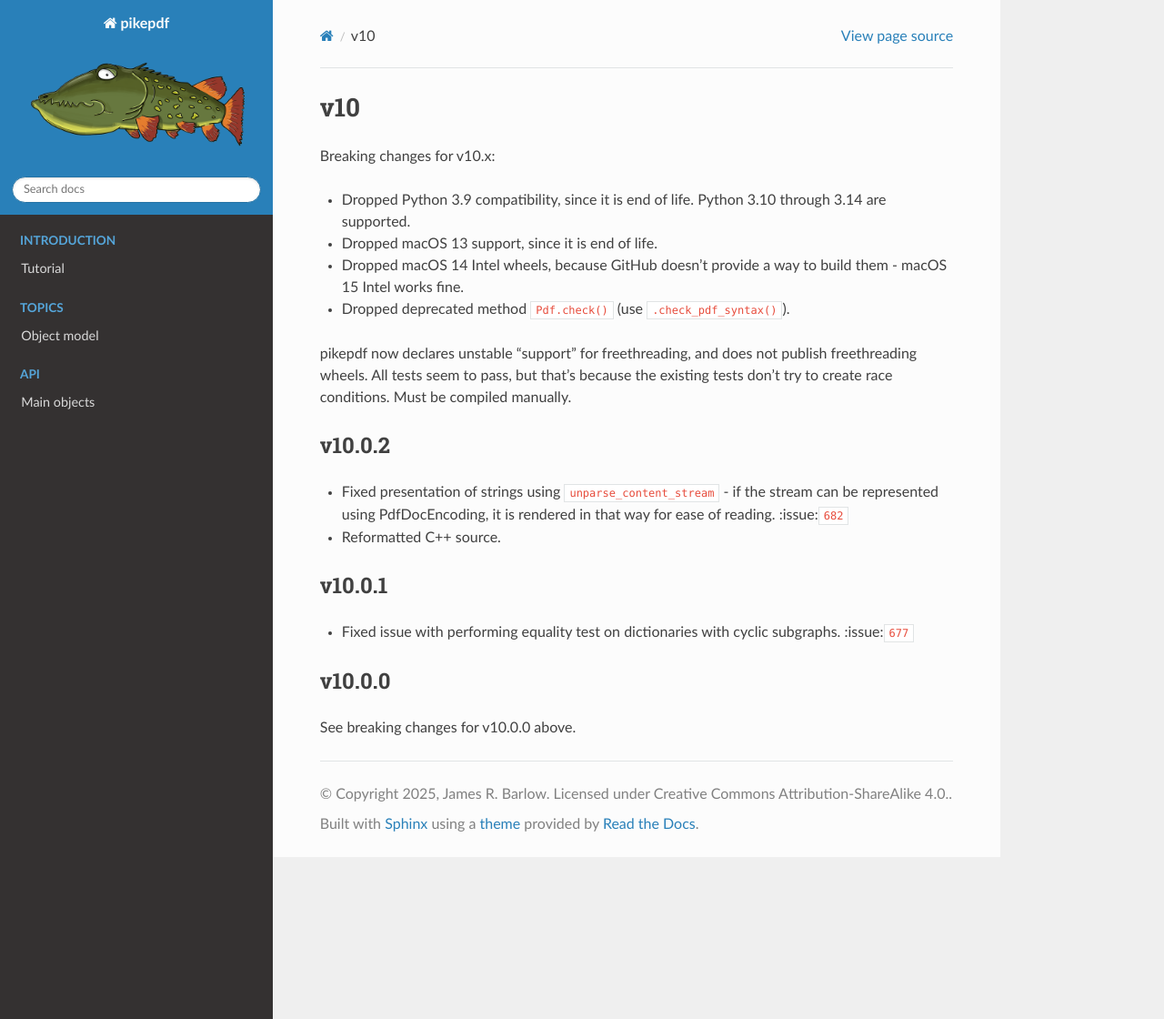
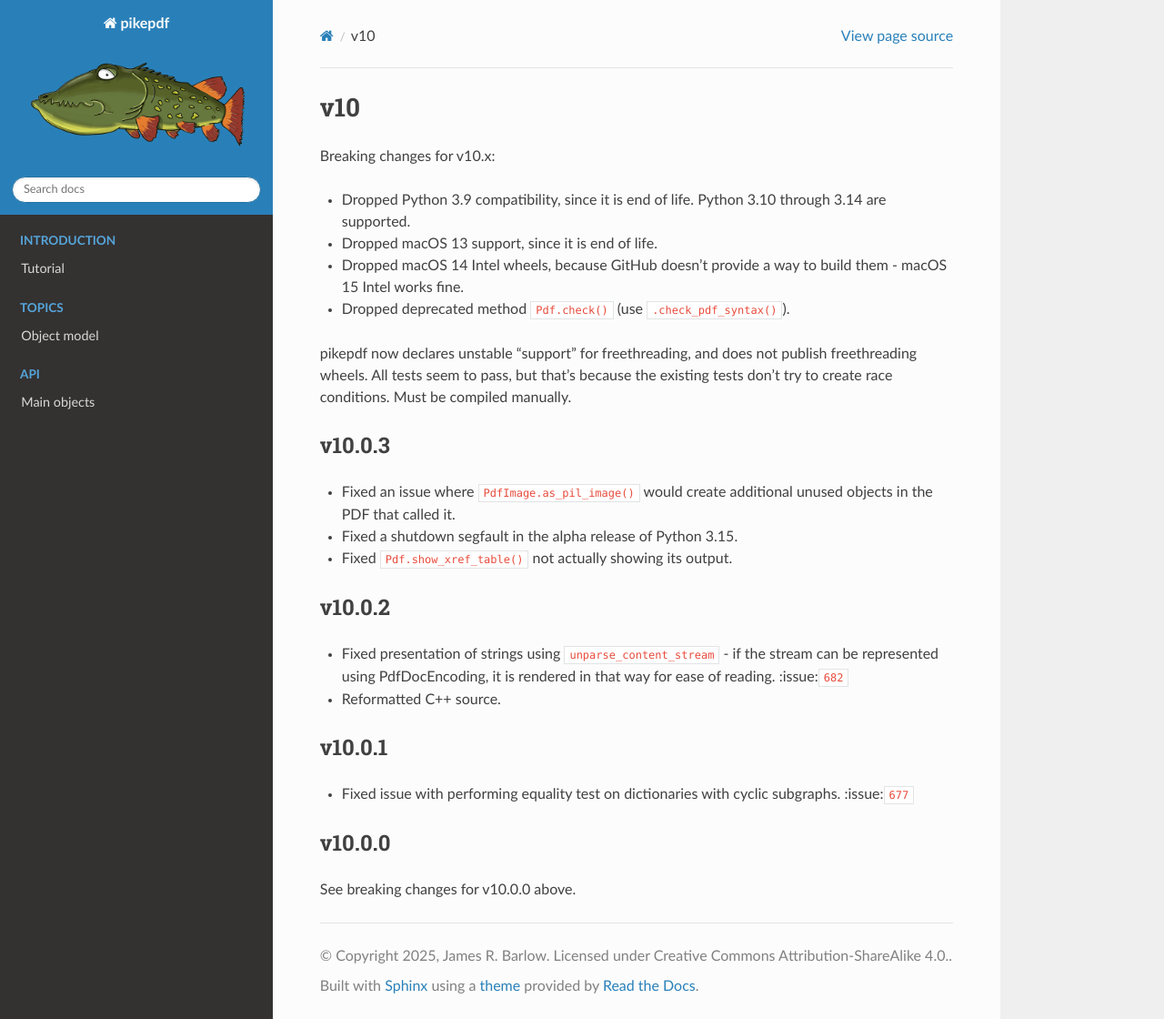
Before and after one commit to pikepdf/pikepdf, a Sphinx documentation site: the page built from docs/releasenotes/version10.md, in a window 1280 px wide and 1120 px high. Shown: the whole window at 91% size. Built offline with Sphinx 7.4.7 and the Read the Docs theme 3.1.0, drawn with Linux system fonts in a browser that asks for light colours; pages that are not in the unit, such as notebooks, are missing from menus.

Commit message:
v10.0.3 release notes

```diff
--- a/docs/releasenotes/version10.md
+++ b/docs/releasenotes/version10.md
@@ -12,6 +12,12 @@ pikepdf now declares unstable "support" for freethreading, and does not publish
 freethreading wheels. All tests seem to pass, but that's because the existing
 tests don't try to create race conditions. Must be compiled manually.
 
+## v10.0.3
+
+- Fixed an issue where `PdfImage.as_pil_image()` would create additional unused objects in the PDF that called it.
+- Fixed a shutdown segfault in the alpha release of Python 3.15.
+- Fixed `Pdf.show_xref_table()` not actually showing its output.
+
 ## v10.0.2
 
 - Fixed presentation of strings using `unparse_content_stream` - if the stream can be represented using PdfDocEncoding, it is rendered in that way for ease of reading. :issue:`682`
```
